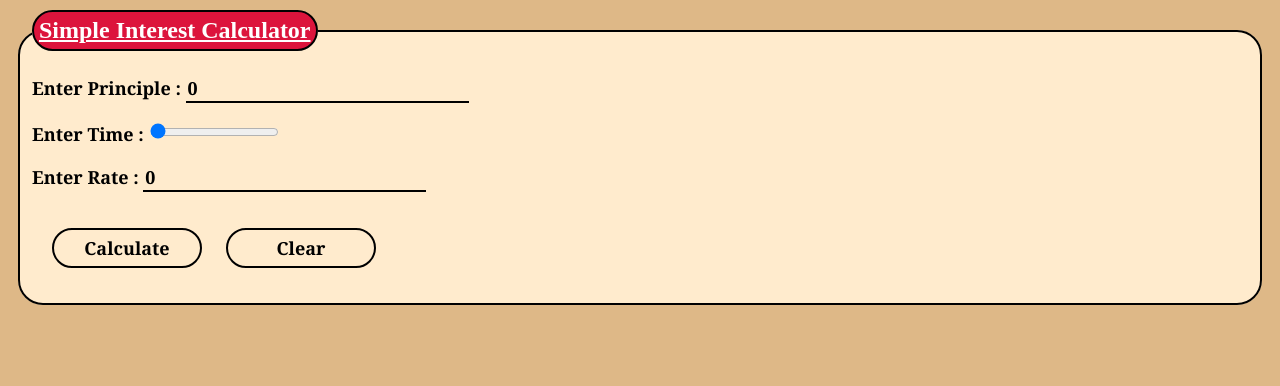
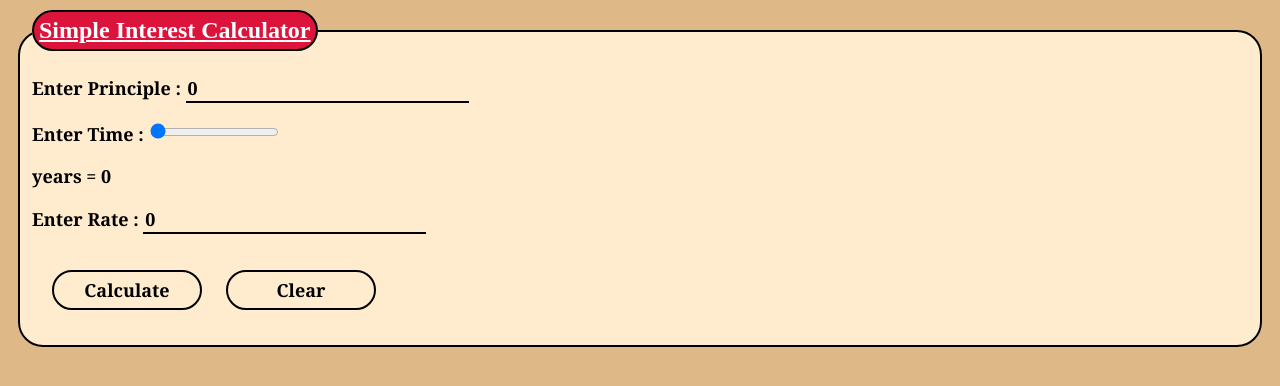
Before and after one commit to Mukherjee2002/Simple-Interest-Calculator, a plain HTML site: page index.html in a window 1280 px wide. Both pictures are taken after a click on the button "Clear". Drawn offline with Linux system fonts and the light colour scheme.

Commit message:
Update index.html

```diff
--- a/index.html
+++ b/index.html
@@ -118,7 +118,7 @@
       document.getElementById("time").value = 0;
       document.getElementById("rate").value = 0;
       document.getElementById("result").innerHTML = " ";
-      document.getElementById("years").value = 0;
+      document.getElementById("years").innerHTML = "years = " + 0;
     }
   </script>
 </html>
```
